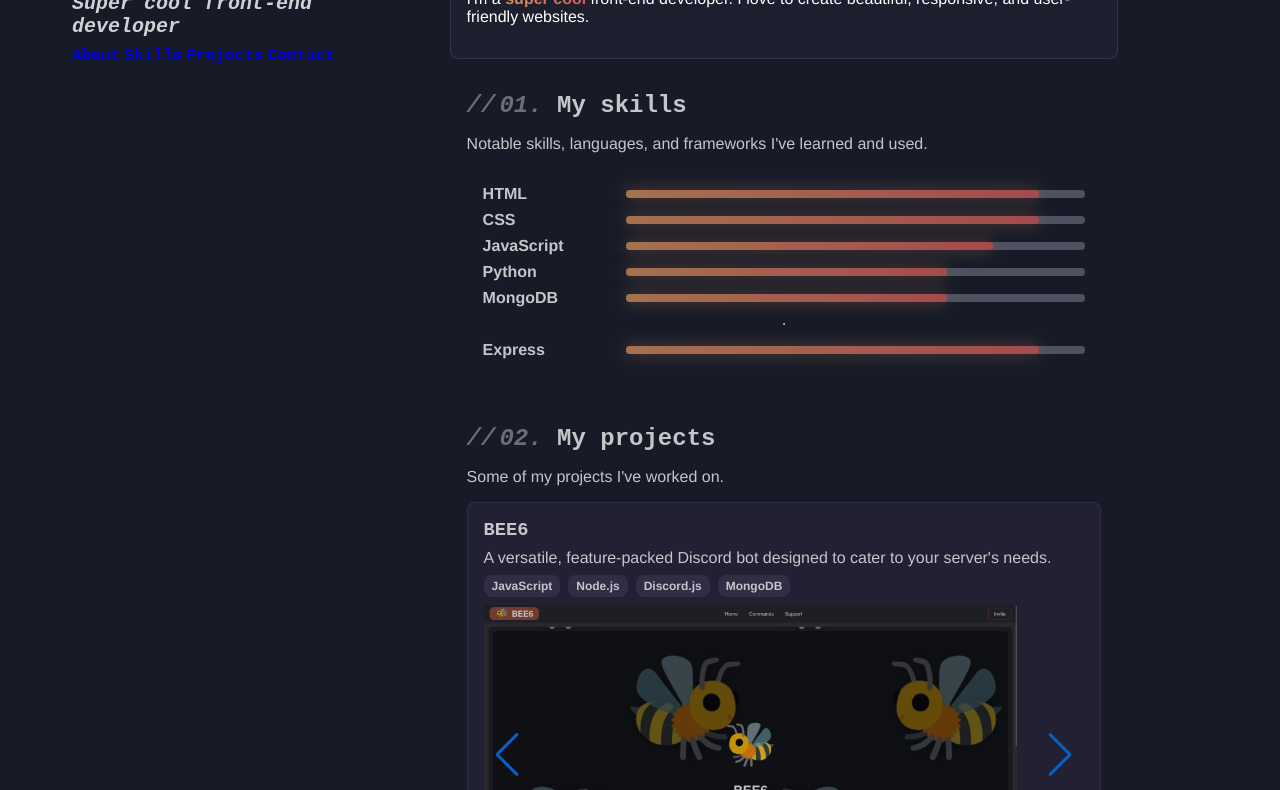
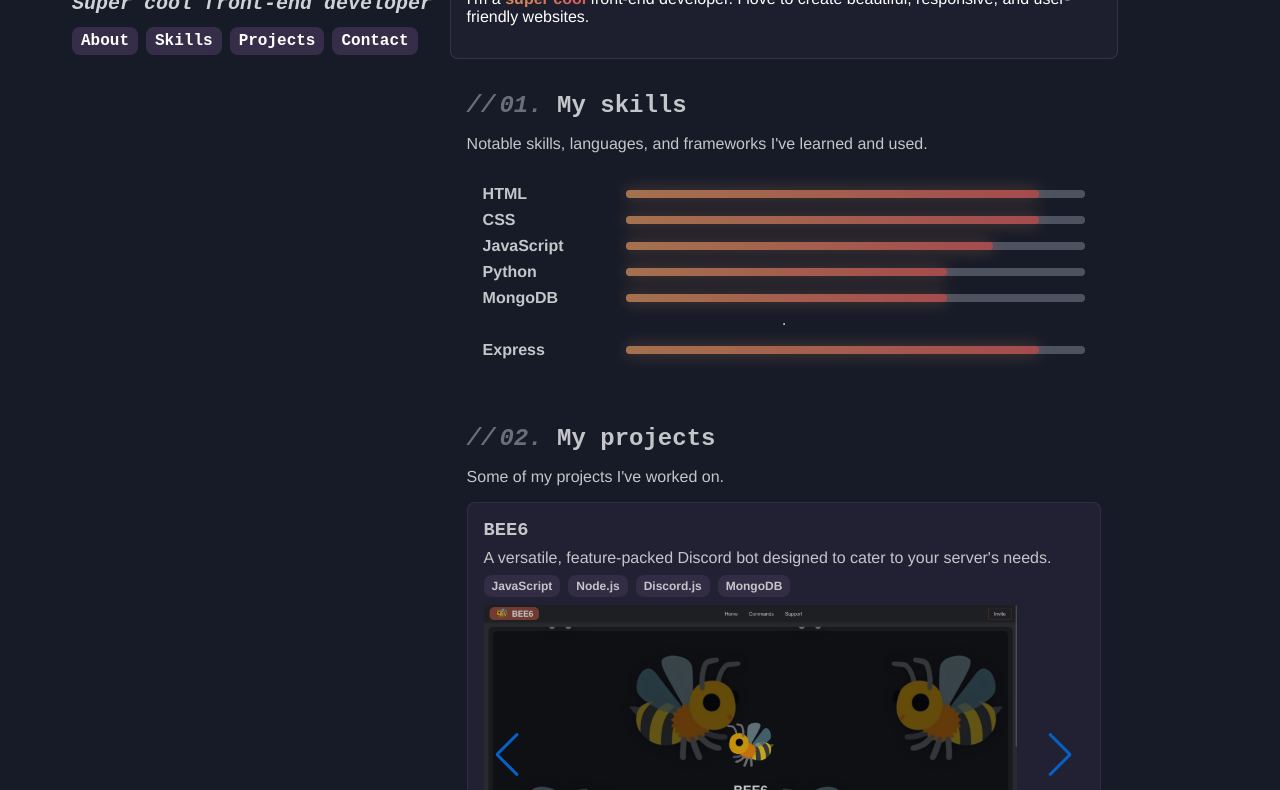
Before and after one commit to BeauTheBeau/BeauTheBeau.github.io, a plain HTML site: page index.html in a window 1280 px wide. Shown: the part 102-892 px from the top of the page. Drawn offline with nearby package versions, Linux system fonts and the light colour scheme; a web font is replaced by a local one.

Commit message:
Added CSS for `.header__sections` for links

```diff
--- a/css/main.css
+++ b/css/main.css
@@ -2,6 +2,7 @@
 
 * {
     box-sizing: border-box;
+    scroll-behavior: smooth;
 }
 
 :root {
@@ -56,7 +57,9 @@
 
 .header {
 
-    max-height: calc(100vh - 2rem);
+    position: fixed;
+    top: 0;
+    height: calc(100vh - 2rem);
 
     margin: 1rem 0;
     border-radius: 1rem;
@@ -71,6 +74,7 @@
     justify-content: space-between;
 
     .header__content {
+
         .header__title {
             font-size: 3rem;
             font-weight: 700;
@@ -81,10 +85,40 @@
         .header__subtitle {
             font-size: 1.25rem;
             font-weight: 600;
-            margin-bottom: 0.5rem;
+            margin-bottom: 0.75rem;
             margin-top: 0.5rem;
             font-style: italic;
         }
+
+        .header__sections {
+            display: flex;
+            flex-direction: row;
+            gap: 0.5rem;
+
+            flex-wrap: wrap;
+
+            .header__section {
+                text-decoration: none;
+                font-size: 1rem;
+                font-weight: 600;
+                padding: 0.25rem 0.5rem;
+                border-radius: 0.5rem;
+                background-color: rgba(var(--secondary-colour), 0.5);
+                color: rgba(var(--text-colour), 1);
+                border: 1px solid rgba(var(--secondary-colour), 0);
+                transition: 0.2s cubic-bezier(0.25, 0.46, 0.45, 0.94);
+
+                &.active {
+                    background-color: rgba(var(--secondary-colour), 0.75);
+                    box-shadow: 0 0 1rem rgba(var(--secondary-colour), 0.5);
+                    transform: translateY(-0.25rem);
+                    border: 1px solid rgba(var(--secondary-colour), 1);
+                }
+
+            }
+
+        }
+
     }
 
     .header__links {
@@ -270,7 +304,6 @@
         transition: 0.2s ease-in-out;
 
 
-
         &:hover {
             background-color: rgba(var(--secondary-colour), 0.75);
             box-shadow: 0 0 1rem rgba(var(--secondary-colour), 0.5);
```
